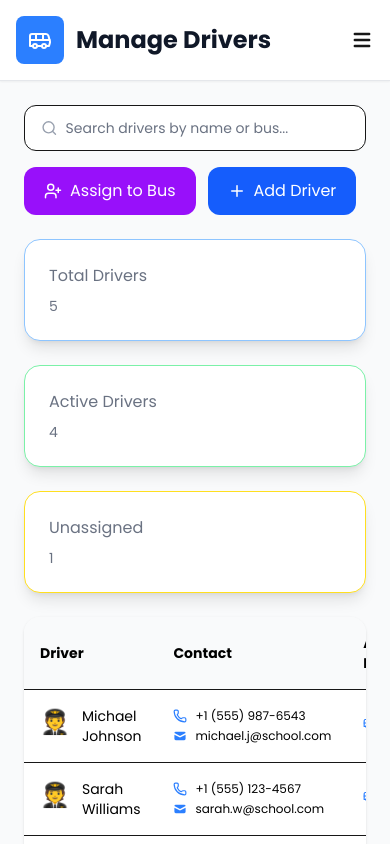
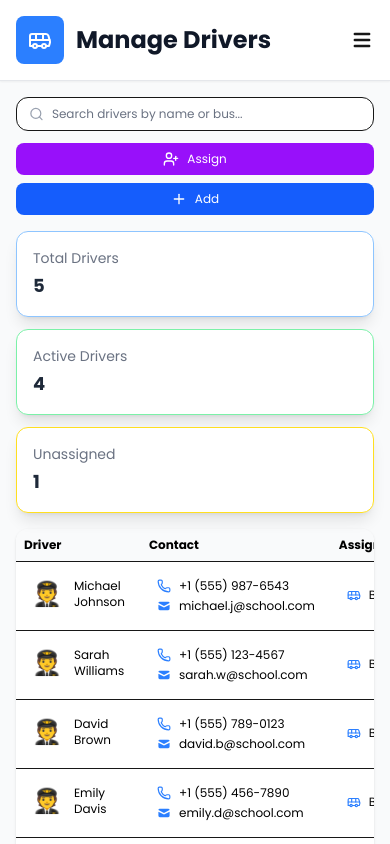
Before and after one commit to SheCanCODE-Capstone-Projects/School_bus_tracker_fe, a Next.js app: page /admin/dashboard/drivers in a window 390 px wide. Shown: the top 844 px of the page. Built offline with nearby package versions, Linux system fonts and the light colour scheme.

Commit message:
making the whole Manage drivers dashboard responsive

```diff
--- a/app/admin/dashboard/drivers/page.tsx
+++ b/app/admin/dashboard/drivers/page.tsx
@@ -7,7 +7,7 @@ export default function AdminDriverDashboard() {
     <div className="min-h-screen flex flex-col bg-gray-50">
       <AdminDriverNavbar />
 
-      <main className="flex-1 px-6 py-6">
+      <main className="flex-1 px-2 sm:px-4 lg:px-6 py-4 sm:py-6">
         <ManageDrivers />
       </main>
 
--- a/components/DriversStats.tsx
+++ b/components/DriversStats.tsx
@@ -12,14 +12,14 @@ export default function DriversStats() {
   ];
 
   return (
-    <div className="grid md:grid-cols-3 gap-6">
+    <div className="grid grid-cols-1 sm:grid-cols-2 lg:grid-cols-3 gap-3 sm:gap-4 lg:gap-6">
       {stats.map((stat) => (
         <div
           key={stat.title}
-          className={`bg-white border ${stat.border} rounded-2xl p-6 shadow-lg`}
+          className={`bg-white border ${stat.border} rounded-xl sm:rounded-2xl p-4 sm:p-6 shadow-lg`}
         >
-          <p className="text-gray-500">{stat.title}</p>
-          <h2 className="text-sm mt-2 text-gray-500">{stat.value}</h2>
+          <p className="text-gray-500 text-sm sm:text-base">{stat.title}</p>
+          <h2 className="text-lg sm:text-xl lg:text-2xl font-bold mt-1 sm:mt-2 text-gray-800">{stat.value}</h2>
         </div>
       ))}
     </div>
--- a/components/DriversTable.tsx
+++ b/components/DriversTable.tsx
@@ -49,15 +49,16 @@ const drivers: Driver[] = [
 
 export default function DriversTable() {
   return (
-    <div className="bg-white rounded-2xl shadow overflow-hidden">
-      <table className="w-full text-sm">
+    <div className="bg-white rounded-xl sm:rounded-2xl shadow overflow-hidden">
+      <div className="overflow-x-auto">
+        <table className="w-full text-xs sm:text-sm min-w-[600px]">
           <thead className="bg-gray-50 border-b">
             <tr>
-            <th className="p-4 text-left text-black font-bold">Driver</th>
-            <th className="p-4 text-left text-black font-bold">Contact</th>
-            <th className="p-4 text-left text-black font-bold">Assigned Bus</th>
-            <th className="p-4 text-left text-black font-bold">Status</th>
-            <th className="p-4 text-left text-black font-bold">Actions</th>
+              <th className="p-2 sm:p-4 text-left text-black font-bold">Driver</th>
+              <th className="p-2 sm:p-4 text-left text-black font-bold">Contact</th>
+              <th className="p-2 sm:p-4 text-left text-black font-bold">Assigned Bus</th>
+              <th className="p-2 sm:p-4 text-left text-black font-bold">Status</th>
+              <th className="p-2 sm:p-4 text-left text-black font-bold">Actions</th>
             </tr>
           </thead>
           <tbody>
@@ -67,5 +68,6 @@ export default function DriversTable() {
           </tbody>
         </table>
       </div>
+    </div>
   );
 }
--- a/components/DriversToolbar.tsx
+++ b/components/DriversToolbar.tsx
@@ -4,8 +4,11 @@ import { useState } from "react";
 
 export default function DriversToolbar() {
   const [showAssignModal, setShowAssignModal] = useState(false);
+  const [showAddDriverModal, setShowAddDriverModal] = useState(false);
   const [isDropdownOpen, setIsDropdownOpen] = useState(false);
+  const [isAddDriverDropdownOpen, setIsAddDriverDropdownOpen] = useState(false);
   const [selectedDriver, setSelectedDriver] = useState("");
+  const [selectedBusForNewDriver, setSelectedBusForNewDriver] = useState("");
 
   const drivers = [
     "Michael Johnson",
@@ -25,35 +28,58 @@ export default function DriversToolbar() {
     setIsDropdownOpen(false);
   };
 
+  const handleAddDriver = () => {
+    setShowAddDriverModal(true);
+  };
+
+  const handleCloseAddDriverModal = () => {
+    setShowAddDriverModal(false);
+    setSelectedBusForNewDriver("");
+    setIsAddDriverDropdownOpen(false);
+  };
+
+  const handleBusSelectForNewDriver = (bus: string) => {
+    setSelectedBusForNewDriver(bus);
+    setIsAddDriverDropdownOpen(false);
+  };
+
   const handleDriverSelect = (driver: string) => {
     setSelectedDriver(driver);
     setIsDropdownOpen(false);
   };
 
   return (
-    <div className="flex flex-col lg:flex-row justify-between gap-4">
+    <div className="flex flex-col sm:flex-row justify-between gap-3 sm:gap-4">
 
-      <div className="flex items-center gap-2 bg-white border rounded-xl px-4 py-3 w-full lg:w-2/3">
-        <Search size={18} className="text-gray-400" />
+      <div className="flex items-center gap-2 bg-white border rounded-xl px-3 sm:px-4 py-2 sm:py-3 w-full sm:w-2/3 lg:w-2/3">
+        <Search size={16} className="text-gray-400 sm:w-[18px] sm:h-[18px]" />
         <input
           type="text"
           placeholder="Search drivers by name or bus..."
-          className="w-full outline-none text-sm placeholder-gray-500"
+          className="w-full outline-none text-xs sm:text-sm placeholder-gray-500"
+          suppressHydrationWarning={true}
         />
       </div>
 
-      <div className="flex gap-3">
+      <div className="flex flex-col sm:flex-row gap-2 sm:gap-3">
         <button
           onClick={handleAssignToBus}
-          className="flex items-center gap-2 bg-purple-600 text-white px-5 py-3 rounded-xl hover:bg-purple-700"
+          className="flex items-center justify-center gap-2 bg-purple-600 text-white px-3 sm:px-5 py-2 sm:py-3 rounded-lg sm:rounded-xl hover:bg-purple-700 text-xs sm:text-sm"
+          suppressHydrationWarning={true}
         >
-          <UserPlus size={18} />
-          Assign to Bus
+          <UserPlus size={16} className="sm:w-[18px] sm:h-[18px]" />
+          <span className="hidden sm:inline">Assign to Bus</span>
+          <span className="sm:hidden">Assign</span>
         </button>
 
-        <button className="flex items-center gap-2 bg-blue-600 text-white px-5 py-3 rounded-xl">
-          <Plus size={18} />
-          Add Driver
+        <button
+          onClick={handleAddDriver}
+          className="flex items-center justify-center gap-2 bg-blue-600 text-white px-3 sm:px-5 py-2 sm:py-3 rounded-lg sm:rounded-xl hover:bg-blue-700 text-xs sm:text-sm"
+          suppressHydrationWarning={true}
+        >
+          <Plus size={16} className="sm:w-[18px] sm:h-[18px]" />
+          <span className="hidden sm:inline">Add Driver</span>
+          <span className="sm:hidden">Add</span>
         </button>
       </div>
 
@@ -152,6 +178,133 @@ export default function DriversToolbar() {
           </div>
         </div>
       )}
+
+      {/* Add Driver Modal */}
+      {showAddDriverModal && (
+        <div className="fixed inset-0 flex items-center justify-center z-50 p-4">
+          <div className="bg-white rounded-2xl shadow-2xl border border-gray-200 p-6 w-full max-w-md">
+            {/* Header */}
+            <h2 className="text-xl font-bold text-black mb-6">Add new driver</h2>
+
+            {/* Full Name */}
+            <div className="mb-4">
+              <label className="block text-sm font-medium text-gray-700 mb-2">
+                Full Name
+              </label>
+              <input
+                type="text"
+                placeholder="e.g. John Smith"
+                className="w-full bg-white border border-gray-300 rounded-lg px-4 py-3 focus:outline-none focus:ring-2 focus:ring-blue-500 placeholder-gray-500"
+              />
+            </div>
+
+            {/* Email */}
+            <div className="mb-4">
+              <label className="block text-sm font-medium text-gray-700 mb-2">
+                Email
+              </label>
+              <input
+                type="email"
+                placeholder="e.g. john.smith@school.com"
+                className="w-full bg-white border border-gray-300 rounded-lg px-4 py-3 focus:outline-none focus:ring-2 focus:ring-blue-500 placeholder-gray-500"
+              />
+            </div>
+
+            {/* Phone Number */}
+            <div className="mb-4">
+              <label className="block text-sm font-medium text-gray-700 mb-2">
+                Phone Number
+              </label>
+              <input
+                type="tel"
+                placeholder="e.g. +1 (555) 123-4567"
+                className="w-full bg-white border border-gray-300 rounded-lg px-4 py-3 focus:outline-none focus:ring-2 focus:ring-blue-500 placeholder-gray-500"
+              />
+            </div>
+
+            {/* License Number */}
+            <div className="mb-4">
+              <label className="block text-sm font-medium text-gray-700 mb-2">
+                License Number
+              </label>
+              <input
+                type="text"
+                placeholder="e.g. DL123456789"
+                className="w-full bg-white border border-gray-300 rounded-lg px-4 py-3 focus:outline-none focus:ring-2 focus:ring-blue-500 placeholder-gray-500"
+              />
+            </div>
+
+            {/* Assign to Bus */}
+            <div className="mb-6">
+              <label className="block text-sm font-medium text-gray-700 mb-2">
+                Assign to Bus
+              </label>
+              <div className="relative">
+                <button
+                  onClick={() => setIsAddDriverDropdownOpen(!isAddDriverDropdownOpen)}
+                  className="w-full flex items-center justify-between bg-white border border-gray-300 rounded-lg px-4 py-3 text-left focus:outline-none focus:ring-2 focus:ring-blue-500"
+                >
+                  <span className={selectedBusForNewDriver ? "text-black" : "text-gray-500"}>
+                    {selectedBusForNewDriver || "No assignment"}
+                  </span>
+                  <ChevronDown size={18} className="text-gray-400" />
+                </button>
+
+                {/* Dropdown List */}
+                {isAddDriverDropdownOpen && (
+                  <div className="absolute top-full left-0 right-0 mt-1 bg-white border border-gray-300 rounded-lg shadow-lg z-10 max-h-48 overflow-y-auto">
+                    <button
+                      onClick={() => handleBusSelectForNewDriver("")}
+                      className="w-full text-left px-4 py-3 hover:bg-gray-100 text-gray-500 border-b border-gray-100"
+                    >
+                      No assignment
+                    </button>
+                    <button
+                      onClick={() => handleBusSelectForNewDriver("Bus 01")}
+                      className="w-full text-left px-4 py-3 hover:bg-gray-100 text-black border-b border-gray-100"
+                    >
+                      Bus 01
+                    </button>
+                    <button
+                      onClick={() => handleBusSelectForNewDriver("Bus 02")}
+                      className="w-full text-left px-4 py-3 hover:bg-gray-100 text-black border-b border-gray-100"
+                    >
+                      Bus 02
+                    </button>
+                    <button
+                      onClick={() => handleBusSelectForNewDriver("Bus 03")}
+                      className="w-full text-left px-4 py-3 hover:bg-gray-100 text-black border-b border-gray-100"
+                    >
+                      Bus 03
+                    </button>
+                    <button
+                      onClick={() => handleBusSelectForNewDriver("Bus 04")}
+                      className="w-full text-left px-4 py-3 hover:bg-gray-100 text-black last:border-none"
+                    >
+                      Bus 04
+                    </button>
+                  </div>
+                )}
+              </div>
+            </div>
+
+            {/* Action Buttons */}
+            <div className="flex gap-3">
+              <button
+                onClick={handleCloseAddDriverModal}
+                className="flex-1 bg-gray-200 hover:bg-gray-300 text-gray-700 font-medium py-3 rounded-lg transition-colors"
+              >
+                Cancel
+              </button>
+              <button
+                className="flex-1 bg-blue-600 hover:bg-blue-700 text-white font-medium py-3 rounded-lg transition-colors"
+              >
+                Add Driver
+              </button>
+            </div>
+          </div>
+        </div>
+      )}
     </div>
   );
 }
--- a/components/ManageDrivers.tsx
+++ b/components/ManageDrivers.tsx
@@ -4,7 +4,7 @@ import DriversTable from "../components/DriversTable";
 
 export default function ManageDrivers() {
   return (
-    <section className="space-y-6">
+    <section className="space-y-4 sm:space-y-6 px-2 sm:px-0">
       <DriversToolbar />
       <DriversStats />
       <DriversTable />
```
Lines whose indentation alone changed are shown as unchanged.
